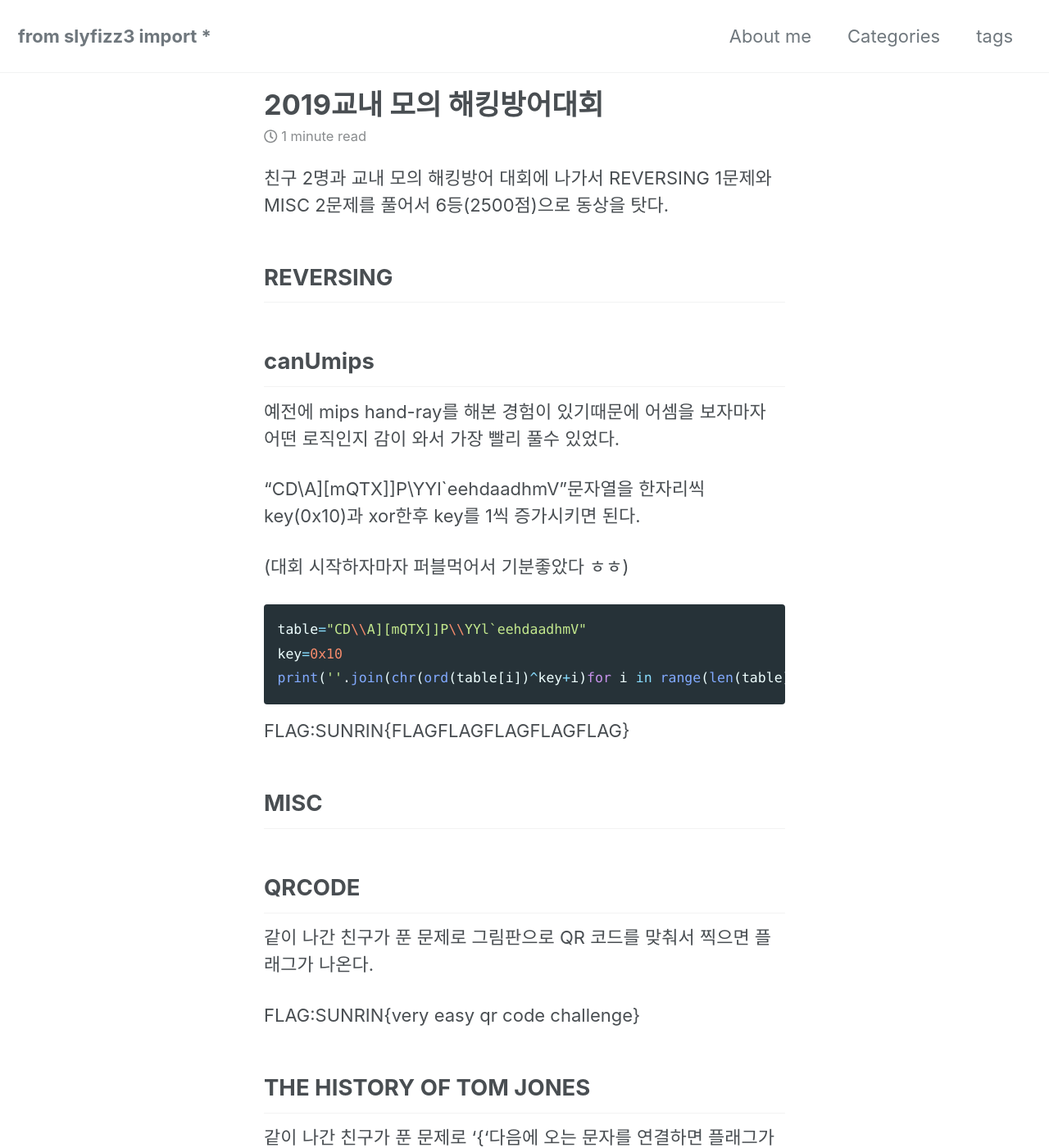
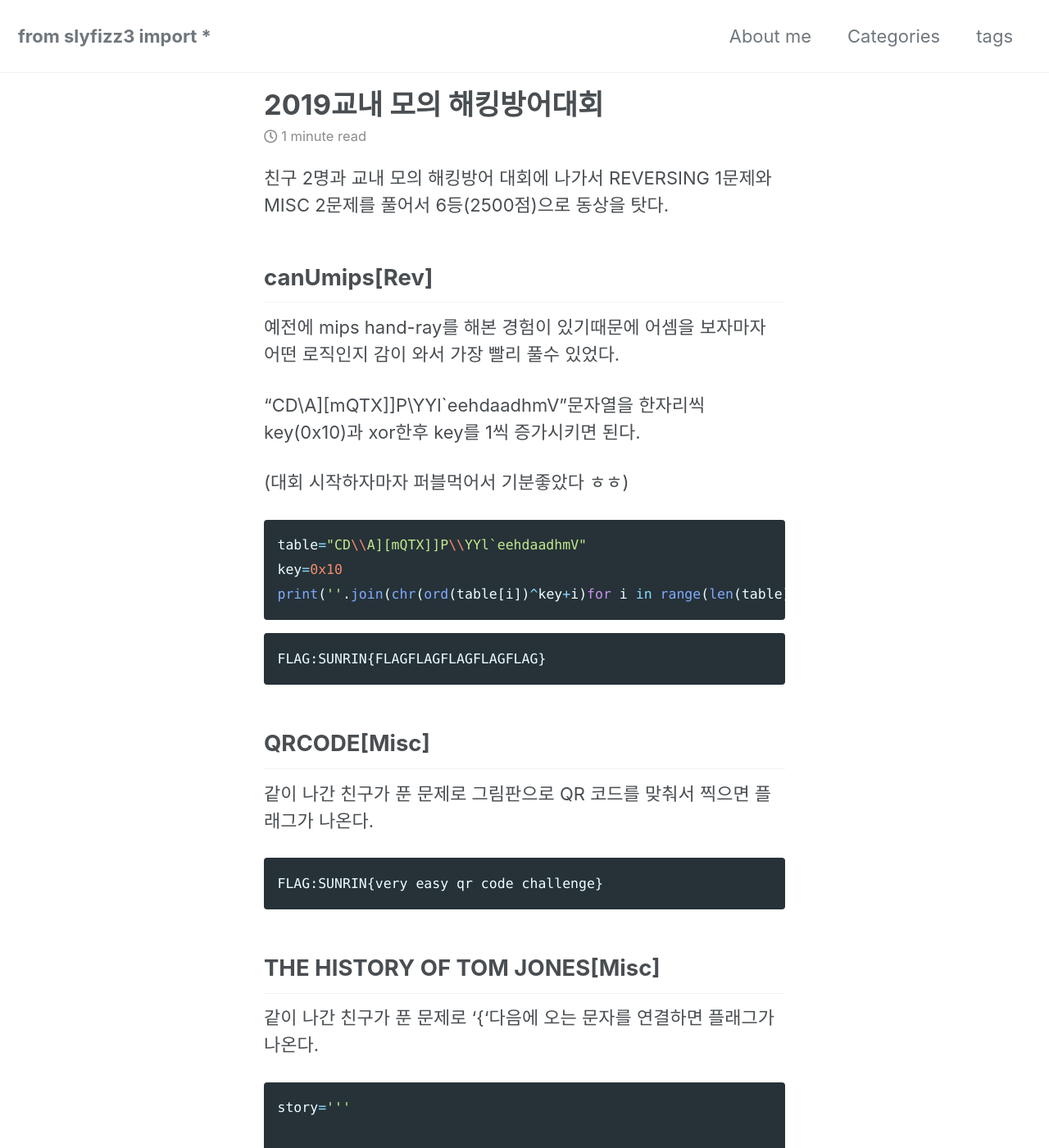
Before and after one commit to slyfizz3/slyfizz3.github.io, a Jekyll site: the page built from _posts/2019-05-11-2019sunrinctf.md, in a window 1280 px wide and 1400 px high. Shown: the whole window at 82% size. Built offline with Jekyll 4.4.1, drawn with Linux system fonts in a browser that asks for light colours; cached includes are drawn as plain includes; nearby versions of some CDN libraries.

Commit message:
Update 2019-05-11-2019sunrinctf.md

````diff
--- a/_posts/2019-05-11-2019sunrinctf.md
+++ b/_posts/2019-05-11-2019sunrinctf.md
@@ -8,11 +8,7 @@ tags : MIPS
 친구 2명과 교내 모의 해킹방어 대회에 나가서 REVERSING 1문제와 MISC 2문제를 풀어서 6등(2500점)으로 동상을 탓다.
 
 
-
-REVERSING
------
-
-canUmips
+canUmips[Rev]
 -----
 
 예전에 mips hand-ray를 해본 경험이 있기때문에
@@ -27,30 +23,24 @@ table="CD\\A][mQTX]]P\\YYl`eehdaadhmV"
 key=0x10
 print(''.join(chr(ord(table[i])^key+i)for i in range(len(table))))
 ```
+
+```
 FLAG:SUNRIN{FLAGFLAGFLAGFLAGFLAG}
+```
 
 
-
-
-MISC
------
-
-
-
-QRCODE
+QRCODE[Misc]
 -----
 
 같이 나간 친구가 푼 문제로 그림판으로 QR 코드를
 맞춰서 찍으면 플래그가 나온다.
 
 
+```
+FLAG:SUNRIN{very easy qr code challenge}
+```
 
-FLAG:SUNRIN{very easy qr code challenge}
-
-
-
-
-THE HISTORY OF TOM JONES
+THE HISTORY OF TOM JONES[Misc]
 -----
 
 
@@ -87,6 +77,6 @@ for i in range(len(story)):
 print("SUNRIN{"+flag+"}")
 ```
 
-
-
+```
 FLAG:SUNRIN{Y0u_4re_V3ry_Sm4rt!!}
+```
````
